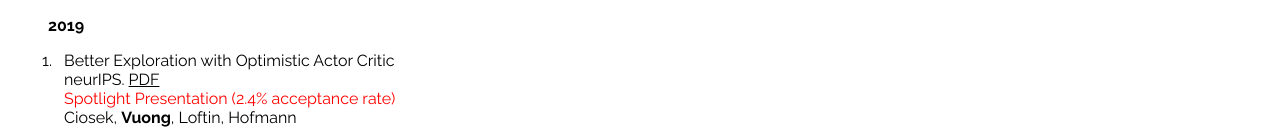
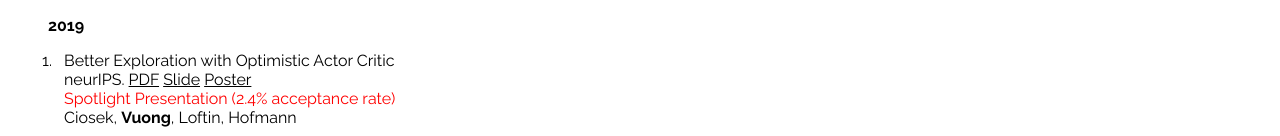
Before and after one commit to quanvuong/quanvuong.github.io, a React (Create React App) app: page / in a window 1280 px wide. Shown: the part 489-625 px from the top of the page. Built offline with nearby package versions, Linux system fonts and the light colour scheme.

Commit message:
add slide and poster to oac

```diff
--- a/src/Papers.js
+++ b/src/Papers.js
@@ -19,7 +19,7 @@ class Papers extends Component {
             <li>
               <div className="OnePaper">
                 <div>Better Exploration with Optimistic Actor Critic</div>
-                <div>neurIPS. <a href="https://arxiv.org/abs/1910.12807">PDF</a> </div>
+                <div>neurIPS. <a href="https://arxiv.org/abs/1910.12807">PDF</a> <a href="https://drive.google.com/open?id=1jx9oQQnRrerUoxy8WxH2fm1WNdZD3L9D">Slide</a> <a href="https://drive.google.com/open?id=1C-76VJ3vnf7O1y1ANgrHLZq__1tzvxWW"> Poster </a> </div>
                 <div style={{ color: 'red' }}>Spotlight Presentation (2.4% acceptance rate)</div>
                 <div> Ciosek, <strong>Vuong</strong>, Loftin, Hofmann </div>
               </div>
```
